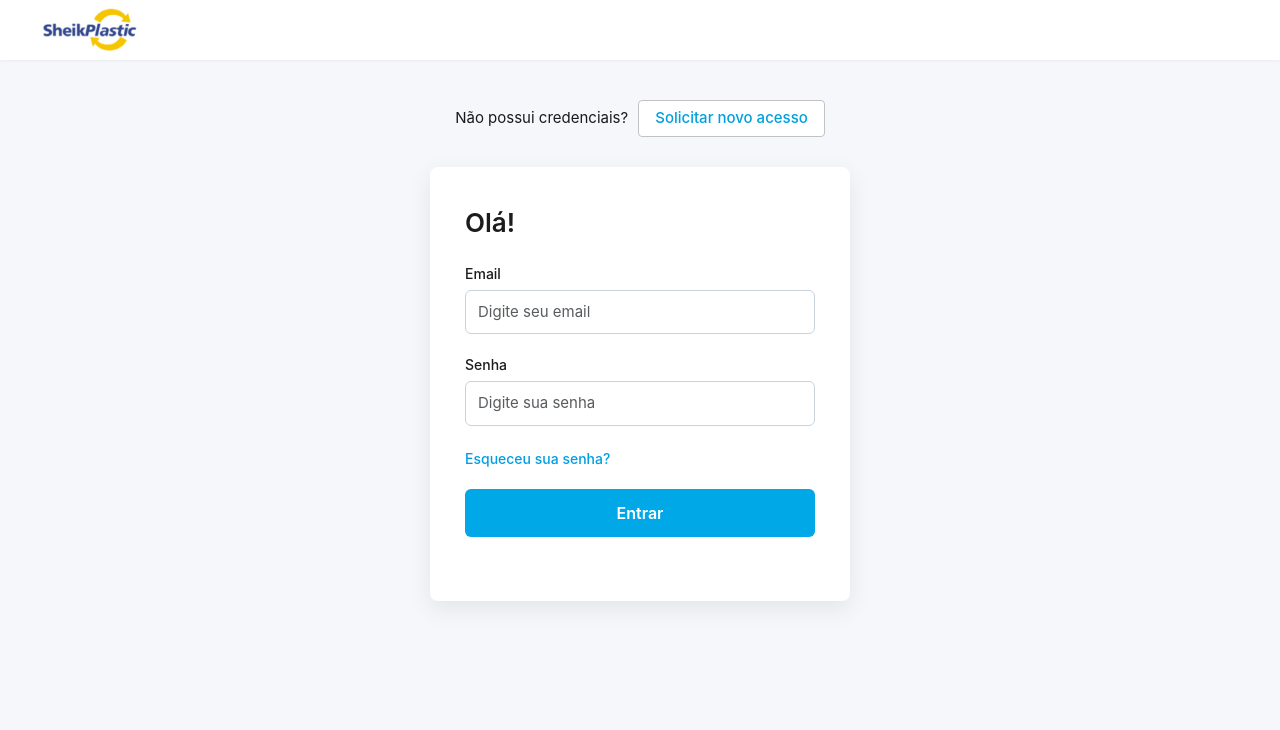
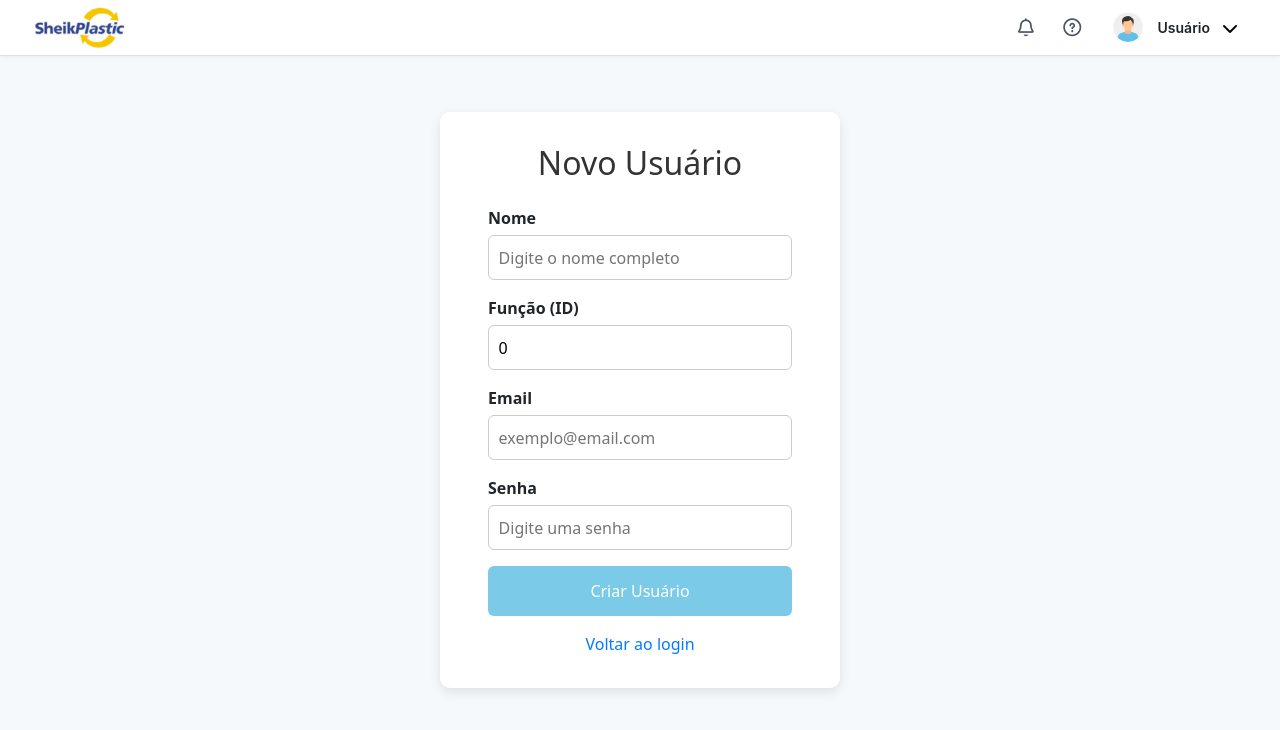
Before and after one commit to nxtbrasil/sheikplastic-frontend, an Angular app: page /novo-usuario in a window 1280 px wide. Before the commit this address led to /login. Shown: the top 730 px of the page. Built offline with nearby package versions, Linux system fonts and the light colour scheme.

Commit message:
adcionar novo usuario

```diff
--- a/src/app/app.module.ts
+++ b/src/app/app.module.ts
@@ -15,6 +15,7 @@ import { AuthGuard } from './auth/auth.guard';
 import { TokenInterceptor } from './auth/token.interceptor';
 import { MenuService } from './home/menu.service';
 import { BrowserAnimationsModule } from '@angular/platform-browser/animations';
+import { NovoUsuarioComponent } from './auth/novo-usuario/novo-usuario.component';
 
 
 @NgModule({
@@ -23,7 +24,8 @@ import { BrowserAnimationsModule } from '@angular/platform-browser/animations';
     LoginComponent,
     HomeComponent,
     NavbarComponent,
-    SubmenuComponent
+    SubmenuComponent,
+    NovoUsuarioComponent
   ],
   imports: [
     BrowserModule,
@@ -34,6 +36,7 @@ import { BrowserAnimationsModule } from '@angular/platform-browser/animations';
       { path: '', redirectTo: 'home', pathMatch: 'full' },
       { path: 'login', component: LoginComponent },
       { path: 'home', component: HomeComponent, canActivate: [AuthGuard] },
+      { path: 'novo-usuario', component: NovoUsuarioComponent},
       { path: '**', redirectTo: 'home' }
     ], { scrollPositionRestoration: 'enabled' })
   ],
--- a/src/app/auth/auth.service.ts
+++ b/src/app/auth/auth.service.ts
@@ -7,6 +7,7 @@ import { Observable } from 'rxjs';
 @Injectable({ providedIn: 'root' })
 export class AuthService {
   private api = environment.apiBaseUrl + '/auth';
+
 
   constructor(private http: HttpClient) {}
 
@@ -39,4 +40,9 @@ export class AuthService {
   getIdFuncionario(): string | null {
     return localStorage.getItem('idFuncionario');
   }
+
+  criarUsuario(usuario: any) {
+  return this.http.post(`${this.api}/funcionarios`, usuario);
 }
+
+}
--- /dev/null
+++ b/src/app/auth/novo-usuario/novo-usuario.component.css
@@ -0,0 +1,75 @@
+.novo-usuario-container {
+  display: flex;
+  align-items: center;
+  justify-content: center;
+  height: 100vh;
+  background-color: #f6f9fc;
+}
+
+.form-card {
+  background: #fff;
+  padding: 2rem 3rem;
+  border-radius: 10px;
+  box-shadow: 0 4px 12px rgba(0,0,0,0.1);
+  width: 400px;
+}
+
+h2 {
+  text-align: center;
+  margin-bottom: 1.5rem;
+  color: #333;
+}
+
+.form-group {
+  margin-bottom: 1rem;
+}
+
+label {
+  display: block;
+  font-weight: 600;
+  margin-bottom: 0.3rem;
+}
+
+input {
+  width: 100%;
+  padding: 0.6rem;
+  border-radius: 6px;
+  border: 1px solid #ccc;
+}
+
+button {
+  width: 100%;
+  background-color: #00aaff;
+  color: white;
+  border: none;
+  padding: 0.8rem;
+  font-size: 1rem;
+  border-radius: 6px;
+  cursor: pointer;
+  transition: 0.2s;
+}
+
+button:disabled {
+  background-color: #7bcbe8;
+}
+
+.msg {
+  text-align: center;
+  margin-top: 1rem;
+}
+
+.sucesso {
+  color: green;
+}
+
+.erro {
+  color: red;
+}
+
+.voltar {
+  display: block;
+  text-align: center;
+  margin-top: 1rem;
+  color: #007bff;
+  text-decoration: none;
+}
--- /dev/null
+++ b/src/app/auth/novo-usuario/novo-usuario.component.html
@@ -0,0 +1,36 @@
+<div class="novo-usuario-container">
+  <div class="form-card">
+    <h2>Novo Usuário</h2>
+
+    <form [formGroup]="usuarioForm" (ngSubmit)="salvarUsuario()">
+      <div class="form-group">
+        <label>Nome</label>
+        <input type="text" formControlName="nomeFuncionario" placeholder="Digite o nome completo" />
+      </div>
+
+      <div class="form-group">
+        <label>Função (ID)</label>
+        <input type="number" formControlName="idFuncao" placeholder="Ex: 1" />
+      </div>
+
+      <div class="form-group">
+        <label>Email</label>
+        <input type="email" formControlName="emailFuncionario" placeholder="exemplo@email.com" />
+      </div>
+
+      <div class="form-group">
+        <label>Senha</label>
+        <input type="password" formControlName="senhaFuncionario" placeholder="Digite uma senha" />
+      </div>
+
+      <button type="submit" [disabled]="loading || usuarioForm.invalid">
+        {{ loading ? 'Salvando...' : 'Criar Usuário' }}
+      </button>
+    </form>
+
+    <div *ngIf="sucesso" class="msg sucesso">Usuário criado com sucesso!</div>
+    <div *ngIf="erro" class="msg erro">{{ erro }}</div>
+
+    <a routerLink="/login" class="voltar">Voltar ao login</a>
+  </div>
+</div>
--- /dev/null
+++ b/src/app/auth/novo-usuario/novo-usuario.component.ts
@@ -0,0 +1,52 @@
+import { Component } from '@angular/core';
+import { Router } from '@angular/router';
+import { FormBuilder, FormGroup, Validators } from '@angular/forms';
+import { UsuarioService } from './usuario.service';
+
+@Component({
+  selector: 'app-novo-usuario',
+  templateUrl: './novo-usuario.component.html',
+  styleUrls: ['./novo-usuario.component.css']
+})
+export class NovoUsuarioComponent {
+  usuarioForm!: FormGroup;
+  loading = false;
+  sucesso = false;
+  erro = '';
+
+  constructor(
+    private fb: FormBuilder,
+    private usuarioService: UsuarioService,
+    private router: Router
+  ) {}
+
+  ngOnInit(): void {
+    this.usuarioForm = this.fb.group({
+      nomeFuncionario: ['', Validators.required],
+      idFuncao: [0, Validators.required],
+      emailFuncionario: ['', [Validators.required, Validators.email]],
+      senhaFuncionario: ['', [Validators.required, Validators.minLength(4)]],
+      ativo: [true]
+    });
+  }
+
+  salvarUsuario(): void {
+    if (this.usuarioForm.invalid) return;
+
+    this.loading = true;
+    const novoUsuario = this.usuarioForm.value;
+
+    this.usuarioService.criarUsuario(novoUsuario).subscribe({
+      next: () => {
+        this.sucesso = true;
+        this.loading = false;
+        setTimeout(() => this.router.navigate(['/login']), 1500);
+      },
+      error: (err) => {
+        console.error(err);
+        this.erro = 'Erro ao criar usuário';
+        this.loading = false;
+      }
+    });
+  }
+}
--- /dev/null
+++ b/src/app/auth/novo-usuario/usuario.service.ts
@@ -0,0 +1,15 @@
+import { Injectable } from '@angular/core';
+import { HttpClient } from '@angular/common/http';
+import { environment } from '../../../environments/environment';
+
+
+@Injectable({ providedIn: 'root' })
+export class UsuarioService {
+  private api = environment.apiBaseUrl + '/funcionarios';
+
+  constructor(private http: HttpClient) {}
+
+  criarUsuario(usuario: any) {
+    return this.http.post(this.api, usuario);
+  }
+}
```
